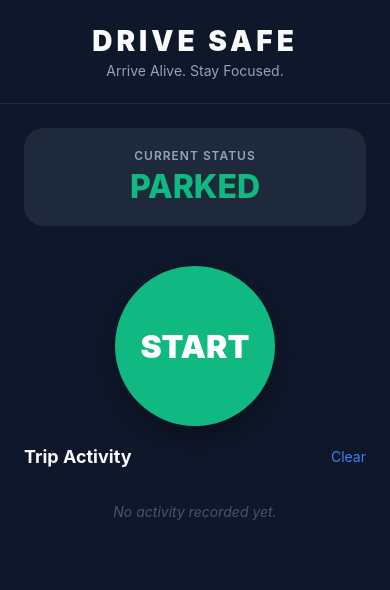
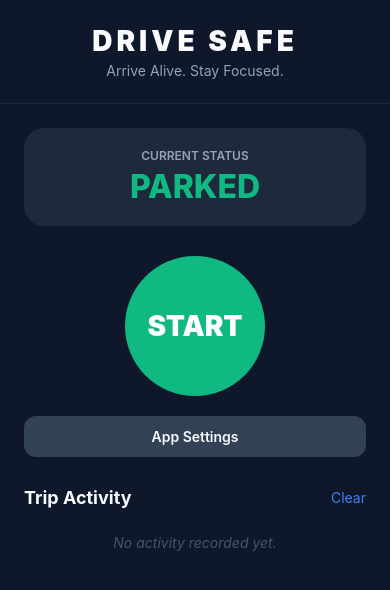
Before and after one commit to sreyaslbs/drive-safe, a React Native app: screen / in a window 390 px wide. Shown: the top 590 px of the page. Built offline with nearby package versions, Linux system fonts and the light colour scheme.

Commit message:
Add Customizable Message, VIP Contacts, and GPS Speedometer

```diff
--- a/App.js
+++ b/App.js
@@ -1,5 +1,6 @@
-import React, { useState, useEffect } from 'react';
-import { StyleSheet, Text, View, TouchableOpacity, SafeAreaView, StatusBar, ScrollView, Animated, Alert, PermissionsAndroid, Platform, Vibration } from 'react-native';
+import React, { useState, useEffect, useRef } from 'react';
+import { StyleSheet, Text, View, TouchableOpacity, SafeAreaView, StatusBar, ScrollView, Animated, Alert, PermissionsAndroid, Platform, Vibration, TextInput } from 'react-native';
+import * as Location from 'expo-location';
 import { callSimulator } from './src/utils/CallLogSimulation';
 import { smsHelper } from './src/utils/SMSHelper';
 import CallDetectorManager from 'react-native-call-detector';
@@ -10,6 +11,54 @@ export default function App() {
   const [pulseAnim] = useState(new Animated.Value(1));
   const [activeUrgentAlert, setActiveUrgentAlert] = useState(null);
   const [callDetector, setCallDetector] = useState(null);
+
+  // New State for Features
+  const [customMessage, setCustomMessage] = useState("I'm currently driving and will call you back when it's safe. If this is urgent, please call again.");
+  const [vipContacts, setVipContacts] = useState([]); // Array of strings
+  const [newVip, setNewVip] = useState("");
+  const [speed, setSpeed] = useState(0);
+  const [showSettings, setShowSettings] = useState(false);
+
+  const locationSubscription = useRef(null);
+
+  // GPS Speedometer Logic
+  useEffect(() => {
+    if (isDriving) {
+      startLocationTracking();
+    } else {
+      stopLocationTracking();
+      setSpeed(0);
+    }
+    return () => stopLocationTracking();
+  }, [isDriving]);
+
+  const startLocationTracking = async () => {
+    let { status } = await Location.requestForegroundPermissionsAsync();
+    if (status !== 'granted') {
+      addLog('Location permission denied - Speedometer inactive', 'info');
+      return;
+    }
+
+    locationSubscription.current = await Location.watchPositionAsync(
+      {
+        accuracy: Location.Accuracy.BestForNavigation,
+        timeInterval: 1000,
+        distanceInterval: 1,
+      },
+      (location) => {
+        // Convert m/s to km/h (speed * 3.6)
+        const currentSpeed = Math.round((location.coords.speed || 0) * 3.6);
+        setSpeed(currentSpeed);
+      }
+    );
+  };
+
+  const stopLocationTracking = () => {
+    if (locationSubscription.current) {
+      locationSubscription.current.remove();
+      locationSubscription.current = null;
+    }
+  };
 
   // Real Call Detection Logic
   useEffect(() => {
@@ -27,6 +76,7 @@ export default function App() {
         PermissionsAndroid.PERMISSIONS.READ_PHONE_STATE,
         PermissionsAndroid.PERMISSIONS.READ_CALL_LOG,
         PermissionsAndroid.PERMISSIONS.SEND_SMS,
+        PermissionsAndroid.PERMISSIONS.ACCESS_FINE_LOCATION,
       ];
 
       // READ_PHONE_NUMBERS is required for Android 11+ to get the number
@@ -39,7 +89,8 @@ export default function App() {
       return (
         granted[PermissionsAndroid.PERMISSIONS.READ_PHONE_STATE] === PermissionsAndroid.RESULTS.GRANTED &&
         granted[PermissionsAndroid.PERMISSIONS.READ_CALL_LOG] === PermissionsAndroid.RESULTS.GRANTED &&
-        granted[PermissionsAndroid.PERMISSIONS.SEND_SMS] === PermissionsAndroid.RESULTS.GRANTED
+        granted[PermissionsAndroid.PERMISSIONS.SEND_SMS] === PermissionsAndroid.RESULTS.GRANTED &&
+        granted[PermissionsAndroid.PERMISSIONS.ACCESS_FINE_LOCATION] === PermissionsAndroid.RESULTS.GRANTED
       );
     }
     return true;
@@ -48,7 +99,7 @@ export default function App() {
   const startCallDetection = async () => {
     const hasPermission = await requestPermissions();
     if (!hasPermission) {
-      Alert.alert('Permission Denied', 'Call detection requires phone state, call log, and SMS permissions.');
+      Alert.alert('Permission Denied', 'Call detection requires phone state, call log, SMS, and location permissions.');
       return;
     }
 
@@ -59,12 +110,19 @@ export default function App() {
       const isIncoming = event === 'Incoming' || event === 'Ringing';
 
       if (isIncoming) {
+        const displayNum = number || 'Hidden Number';
+
+        // VIP CHECK: If number is in VIP list, do nothing
+        if (number && vipContacts.some(v => number.includes(v.replace(/\s/g, '')))) {
+          addLog(`VIP Call from ${displayNum} - Letting it ring`, 'status');
+          return;
+        }
+
         // Log the incoming call immediately
-        const displayNum = number || 'Hidden Number';
         addLog(`Incoming call from: ${displayNum}`, 'info');
 
         if (!number || number === 'Unknown') {
-          addLog('ℹ️ Cannot send SMS: Number is hidden or permission missing', 'info');
+          addLog('ℹ️ Cannot reply: Number hidden', 'info');
         }
 
         const result = callSimulator.handleIncomingCall(number || 'Unknown');
@@ -78,11 +136,11 @@ export default function App() {
           // First call - send background SMS
           try {
             addLog(`Sending auto-reply to ${number}...`, 'info');
-            const result = await smsHelper.sendSMSBackground(number);
-            if (result.success) {
-              addLog(`✅ Auto-reply SMS sent to ${number}`, 'info');
+            const res = await smsHelper.sendSMSBackground(number, customMessage);
+            if (res.success) {
+              addLog(`✅ Auto-reply sent to ${number}`, 'info');
             } else {
-              addLog(`❌ SMS failed: ${result.error}`, 'urgent');
+              addLog(`❌ SMS failed: ${res.error}`, 'urgent');
             }
           } catch (error) {
             addLog(`❌ SMS Error: ${error.message}`, 'urgent');
@@ -144,21 +202,15 @@ export default function App() {
     setLogs(prev => [newLog, ...prev]);
   };
 
-  const simulateIncomingCall = (phone = '9876543210') => {
-    if (!isDriving) {
-      Alert.alert('Info', 'Simulation only works in Driving Mode');
-      return;
+  const addVip = () => {
+    if (newVip.length > 5 && !vipContacts.includes(newVip)) {
+      setVipContacts([...vipContacts, newVip]);
+      setNewVip("");
     }
+  };
 
-    const result = callSimulator.handleIncomingCall(phone);
-    addLog(result.message, result.isUrgent ? 'urgent' : 'info');
-
-    if (result.isUrgent) {
-      setActiveUrgentAlert(phone);
-      // Vibrate for urgent calls in simulation too
-      Vibration.vibrate([0, 500, 200, 500, 200, 1000]);
-      addLog('⚠️ URGENT CALL ALERT - Please pull over safely', 'urgent');
-    }
+  const removeVip = (num) => {
+    setVipContacts(vipContacts.filter(v => v !== num));
   };
 
   return (
@@ -182,12 +234,20 @@ export default function App() {
         </View>
       )}
 
+      {/* Speedometer Header */}
+      {isDriving ? (
+        <View style={styles.speedometerContainer}>
+          <Text style={styles.speedValue}>{speed}</Text>
+          <Text style={styles.speedUnit}>KM/H</Text>
+        </View>
+      ) : (
         <View style={styles.header}>
           <Text style={styles.headerTitle}>DRIVE SAFE</Text>
           <Text style={styles.headerSubtitle}>Arrive Alive. Stay Focused.</Text>
         </View>
+      )}
 
-      <View style={styles.content}>
+      <ScrollView style={styles.content} showsVerticalScrollIndicator={false}>
         <View style={styles.statusCard}>
           <Text style={styles.statusLabel}>Current Status</Text>
           <Text style={[styles.statusValue, { color: isDriving ? '#ef4444' : '#10b981' }]}>
@@ -202,7 +262,7 @@ export default function App() {
         >
           <Animated.View style={[
             styles.toggleButton,
-            { transform: [{ scale: pulseAnim }], backgroundColor: isDriving ? '#ef4444' : '#10b981' }
+            { backgroundColor: isDriving ? '#ef4444' : '#10b981' }
           ]}>
             <Text style={styles.toggleText}>
               {isDriving ? 'STOP' : 'START'}
@@ -210,13 +270,52 @@ export default function App() {
           </Animated.View>
         </TouchableOpacity>
 
-        {isDriving && (
+        {/* Settings Toggle */}
+        {!isDriving && (
           <TouchableOpacity
-            style={styles.simulateBtn}
-            onPress={() => simulateIncomingCall()}
+            style={styles.settingsBtn}
+            onPress={() => setShowSettings(!showSettings)}
           >
-            <Text style={styles.simulateBtnText}>Simulate Call</Text>
+            <Text style={styles.settingsBtnText}>{showSettings ? 'Close Settings' : 'App Settings'}</Text>
           </TouchableOpacity>
+        )}
+
+        {showSettings && !isDriving && (
+          <View style={styles.settingsCard}>
+            <Text style={styles.sectionTitle}>Auto-Reply Message</Text>
+            <TextInput
+              style={styles.input}
+              multiline
+              value={customMessage}
+              onChangeText={setCustomMessage}
+              placeholder="Enter auto-reply text..."
+              placeholderTextColor="#475569"
+            />
+
+            <Text style={[styles.sectionTitle, { marginTop: 20 }]}>VIP Contacts (No Auto-Reply)</Text>
+            <View style={styles.addRow}>
+              <TextInput
+                style={[styles.input, { flex: 1, marginBottom: 0 }]}
+                value={newVip}
+                onChangeText={setNewVip}
+                keyboardType="phone-pad"
+                placeholder="Phone number..."
+                placeholderTextColor="#475569"
+              />
+              <TouchableOpacity style={styles.addBtn} onPress={addVip}>
+                <Text style={styles.addBtnText}>ADD</Text>
+              </TouchableOpacity>
+            </View>
+
+            {vipContacts.map(vip => (
+              <View key={vip} style={styles.vipItem}>
+                <Text style={styles.vipText}>{vip}</Text>
+                <TouchableOpacity onPress={() => removeVip(vip)}>
+                  <Text style={styles.removeText}>Remove</Text>
+                </TouchableOpacity>
+              </View>
+            ))}
+          </View>
         )}
 
         <View style={styles.logsHeader}>
@@ -226,7 +325,6 @@ export default function App() {
           </TouchableOpacity>
         </View>
 
-        <ScrollView style={styles.logsList} showsVerticalScrollIndicator={false}>
         {logs.length === 0 ? (
           <Text style={styles.emptyText}>No activity recorded yet.</Text>
         ) : (
@@ -244,170 +342,48 @@ export default function App() {
           ))
         )}
       </ScrollView>
-      </View>
     </SafeAreaView>
   );
 }
 
 const styles = StyleSheet.create({
-  container: {
-    flex: 1,
-    backgroundColor: '#0f172a',
-  },
-  urgentBanner: {
-    backgroundColor: '#ef4444',
-    padding: 16,
-  },
-  urgentBannerContent: {
-    flexDirection: 'row',
-    justifyContent: 'space-between',
-    alignItems: 'center',
-    width: '100%',
-  },
-  urgentText: {
-    color: '#fff',
-    fontWeight: '900',
-    fontSize: 16,
-  },
-  urgentSubtext: {
-    color: '#fee2e2',
-    fontSize: 12,
-    marginTop: 2,
-  },
-  dismissButton: {
-    backgroundColor: 'rgba(255, 255, 255, 0.2)',
-    width: 32,
-    height: 32,
-    borderRadius: 16,
-    justifyContent: 'center',
-    alignItems: 'center',
-    marginLeft: 12,
-  },
-  dismissButtonText: {
-    color: '#fff',
-    fontSize: 20,
-    fontWeight: 'bold',
-  },
-  header: {
-    padding: 24,
-    alignItems: 'center',
-    borderBottomWidth: 1,
-    borderBottomColor: '#1e293b',
-  },
-  headerTitle: {
-    fontSize: 28,
-    fontWeight: '900',
-    color: '#f8fafc',
-    letterSpacing: 4,
-  },
-  headerSubtitle: {
-    fontSize: 14,
-    color: '#94a3b8',
-    marginTop: 4,
-  },
-  content: {
-    flex: 1,
-    padding: 24,
-  },
-  statusCard: {
-    backgroundColor: '#1e293b',
-    padding: 20,
-    borderRadius: 20,
-    alignItems: 'center',
-    marginBottom: 40,
-  },
-  statusLabel: {
-    color: '#94a3b8',
-    fontSize: 12,
-    fontWeight: '600',
-    textTransform: 'uppercase',
-    letterSpacing: 1,
-  },
-  statusValue: {
-    fontSize: 32,
-    fontWeight: '800',
-    marginTop: 4,
-  },
-  toggleContainer: {
-    alignItems: 'center',
-    justifyContent: 'center',
-    marginBottom: 20,
-  },
-  toggleButton: {
-    width: 160,
-    height: 160,
-    borderRadius: 80,
-    alignItems: 'center',
-    justifyContent: 'center',
-    elevation: 10,
-    shadowColor: '#000',
-    shadowOffset: { width: 0, height: 10 },
-    shadowOpacity: 0.3,
-    shadowRadius: 20,
-  },
-  toggleText: {
-    color: '#fff',
-    fontSize: 32,
-    fontWeight: '900',
-  },
-  simulateBtn: {
-    backgroundColor: '#334155',
-    padding: 12,
-    borderRadius: 12,
-    alignItems: 'center',
-    marginBottom: 30,
-  },
-  simulateBtnText: {
-    color: '#f8fafc',
-    fontWeight: '600',
-  },
-  logsHeader: {
-    flexDirection: 'row',
-    justifyContent: 'space-between',
-    alignItems: 'center',
-    marginBottom: 16,
-  },
-  logsTitle: {
-    fontSize: 18,
-    fontWeight: '700',
-    color: '#f8fafc',
-  },
-  clearText: {
-    color: '#3b82f6',
-    fontSize: 14,
-  },
-  logsList: {
-    flex: 1,
-  },
-  logItem: {
-    backgroundColor: '#1e293b',
-    padding: 16,
-    borderRadius: 12,
-    marginBottom: 10,
-    flexDirection: 'row',
-    justifyContent: 'space-between',
-    alignItems: 'center',
-  },
-  logItemUrgent: {
-    backgroundColor: '#450a0a',
-    borderLeftWidth: 4,
-    borderLeftColor: '#ef4444',
-  },
-  logTime: {
-    color: '#94a3b8',
-    fontSize: 12,
-  },
-  logAction: {
-    color: '#f8fafc',
-    fontSize: 14,
-    fontWeight: '500',
-    flex: 1,
-    marginLeft: 12,
-  },
-  emptyText: {
-    textAlign: 'center',
-    color: '#475569',
-    marginTop: 20,
-    fontStyle: 'italic',
-  },
+  container: { flex: 1, backgroundColor: '#0f172a' },
+  urgentBanner: { backgroundColor: '#ef4444', padding: 16 },
+  urgentBannerContent: { flexDirection: 'row', justifyContent: 'space-between', alignItems: 'center' },
+  urgentText: { color: '#fff', fontWeight: '900', fontSize: 16 },
+  urgentSubtext: { color: '#fee2e2', fontSize: 12, marginTop: 2 },
+  dismissButton: { backgroundColor: 'rgba(255, 255, 255, 0.2)', width: 32, height: 32, borderRadius: 16, justifyContent: 'center', alignItems: 'center' },
+  dismissButtonText: { color: '#fff', fontSize: 20, fontWeight: 'bold' },
+  header: { padding: 24, alignItems: 'center', borderBottomWidth: 1, borderBottomColor: '#1e293b' },
+  headerTitle: { fontSize: 28, fontWeight: '900', color: '#f8fafc', letterSpacing: 4 },
+  headerSubtitle: { fontSize: 14, color: '#94a3b8', marginTop: 4 },
+  speedometerContainer: { padding: 20, alignItems: 'center', backgroundColor: '#1e293b', margin: 20, borderRadius: 100, width: 200, height: 200, alignSelf: 'center', justifyContent: 'center', borderWidth: 4, borderColor: '#3b82f6' },
+  speedValue: { fontSize: 80, fontWeight: '900', color: '#3b82f6' },
+  speedUnit: { fontSize: 18, color: '#94a3b8', fontWeight: 'bold' },
+  content: { flex: 1, padding: 24 },
+  statusCard: { backgroundColor: '#1e293b', padding: 20, borderRadius: 20, alignItems: 'center', marginBottom: 30 },
+  statusLabel: { color: '#94a3b8', fontSize: 12, fontWeight: '600', textTransform: 'uppercase' },
+  statusValue: { fontSize: 32, fontWeight: '800', marginTop: 4 },
+  toggleContainer: { alignItems: 'center', marginBottom: 20 },
+  toggleButton: { width: 140, height: 140, borderRadius: 70, alignItems: 'center', justifyContent: 'center', elevation: 10 },
+  toggleText: { color: '#fff', fontSize: 28, fontWeight: '900' },
+  settingsBtn: { backgroundColor: '#334155', padding: 12, borderRadius: 12, alignItems: 'center', marginBottom: 20 },
+  settingsBtnText: { color: '#f8fafc', fontWeight: '600' },
+  settingsCard: { backgroundColor: '#1e293b', padding: 16, borderRadius: 16, marginBottom: 20 },
+  sectionTitle: { color: '#f8fafc', fontSize: 16, fontWeight: 'bold', marginBottom: 10 },
+  input: { backgroundColor: '#0f172a', color: '#f8fafc', padding: 12, borderRadius: 8, marginBottom: 10, textAlignVertical: 'top' },
+  addRow: { flexDirection: 'row', marginBottom: 10 },
+  addBtn: { backgroundColor: '#3b82f6', paddingHorizontal: 20, justifyContent: 'center', borderRadius: 8, marginLeft: 10 },
+  addBtnText: { color: '#fff', fontWeight: 'bold' },
+  vipItem: { flexDirection: 'row', justifyContent: 'space-between', padding: 10, borderBottomWidth: 1, borderBottomColor: '#334155' },
+  vipText: { color: '#f8fafc' },
+  removeText: { color: '#ef4444', fontSize: 12 },
+  logsHeader: { flexDirection: 'row', justifyContent: 'space-between', alignItems: 'center', marginBottom: 16, marginTop: 10 },
+  logsTitle: { fontSize: 18, fontWeight: '700', color: '#f8fafc' },
+  clearText: { color: '#3b82f6', fontSize: 14 },
+  logItem: { backgroundColor: '#1e293b', padding: 16, borderRadius: 12, marginBottom: 10, flexDirection: 'row', justifyContent: 'space-between' },
+  logItemUrgent: { backgroundColor: '#450a0a', borderLeftWidth: 4, borderLeftColor: '#ef4444' },
+  logTime: { color: '#94a3b8', fontSize: 10 },
+  logAction: { color: '#f8fafc', fontSize: 13, flex: 1, marginLeft: 10 },
+  emptyText: { textAlign: 'center', color: '#475569', marginTop: 10, fontStyle: 'italic' },
 });
--- a/app.json
+++ b/app.json
@@ -23,7 +23,9 @@
         "READ_CALL_LOG",
         "SEND_SMS",
         "RECEIVE_SMS",
-        "CALL_PHONE"
+        "CALL_PHONE",
+        "ACCESS_FINE_LOCATION",
+        "ACCESS_COARSE_LOCATION"
       ],
       "adaptiveIcon": {
         "foregroundImage": "./assets/adaptive-icon.png",
--- a/package.json
+++ b/package.json
@@ -12,6 +12,7 @@
   "dependencies": {
     "2": "^3.0.0",
     "expo": "~54.0.33",
+    "expo-location": "^19.0.8",
     "expo-status-bar": "~3.0.9",
     "react": "19.1.0",
     "react-native": "0.81.5",
```
Also changed, not shown: 1 other file (tests, documents, lock files or other folders). Lines whose indentation alone changed are shown as unchanged.
